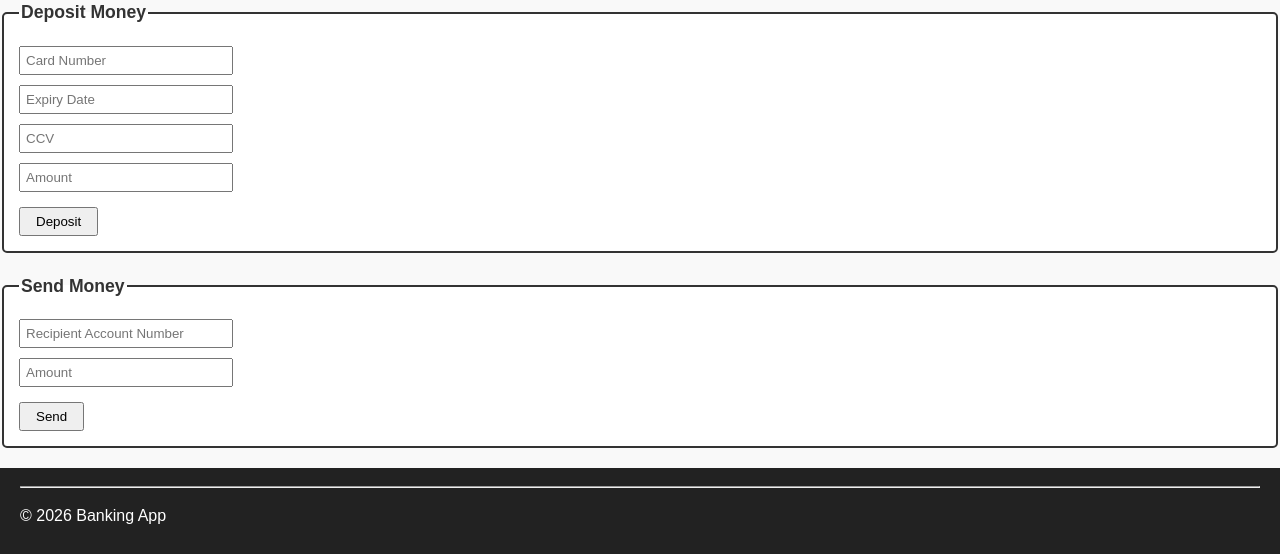
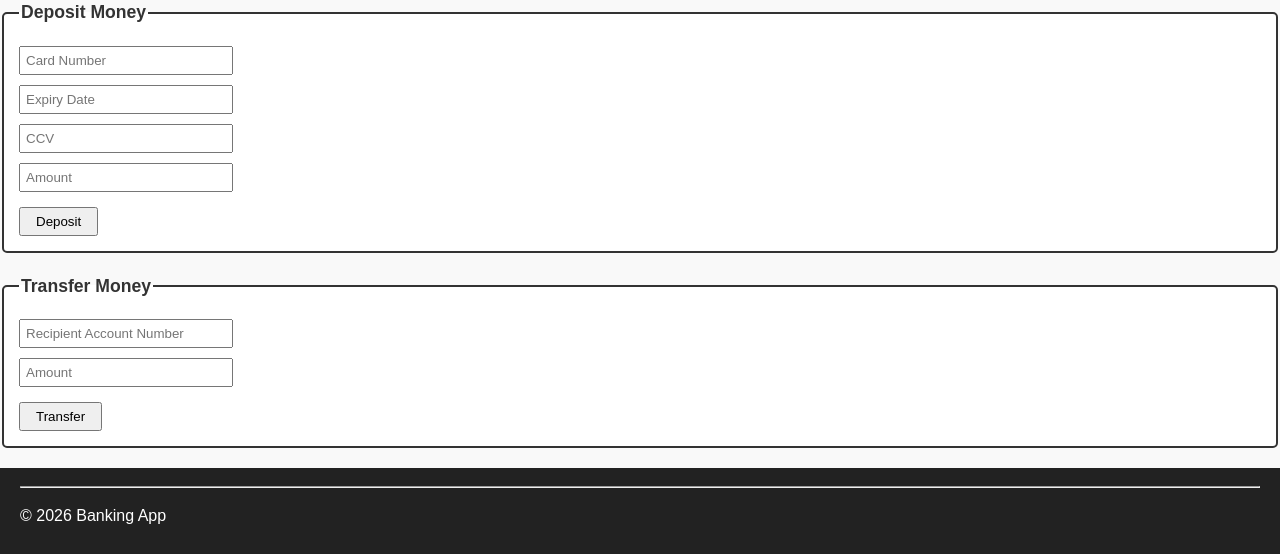
Before and after one commit to stefanescuowen-cmd/CSET-170-Final, a Flask app: page /dashboard in a window 1280 px wide. Shown: the part 658-1212 px from the top of the page. Run offline with Flask 3, Linux system fonts and the light colour scheme; the visitor is signed in with stand-in values (Sample User, id 1).

Commit message:
Refactor transfer section in dashboard template: update labels and button text for clarity

```diff
--- a/bank_app/templates/dashboard.html
+++ b/bank_app/templates/dashboard.html
@@ -42,13 +42,13 @@
     </form>
 </fieldset>
 
-<!-- Send Money -->
+<!-- Transfer Money -->
 <fieldset class="transfer-form">
-    <legend>Send Money</legend>
+    <legend>Transfer Money</legend>
     <form action="/transfer" method="POST">
         <input name="account_number" placeholder="Recipient Account Number" required><br>
         <input name="amount" placeholder="Amount" required><br>
-        <button type="submit">Send</button>
+        <button type="submit">Transfer</button>
     </form>
 </fieldset>
 
```
Also changed, not shown: instance/database.db.
